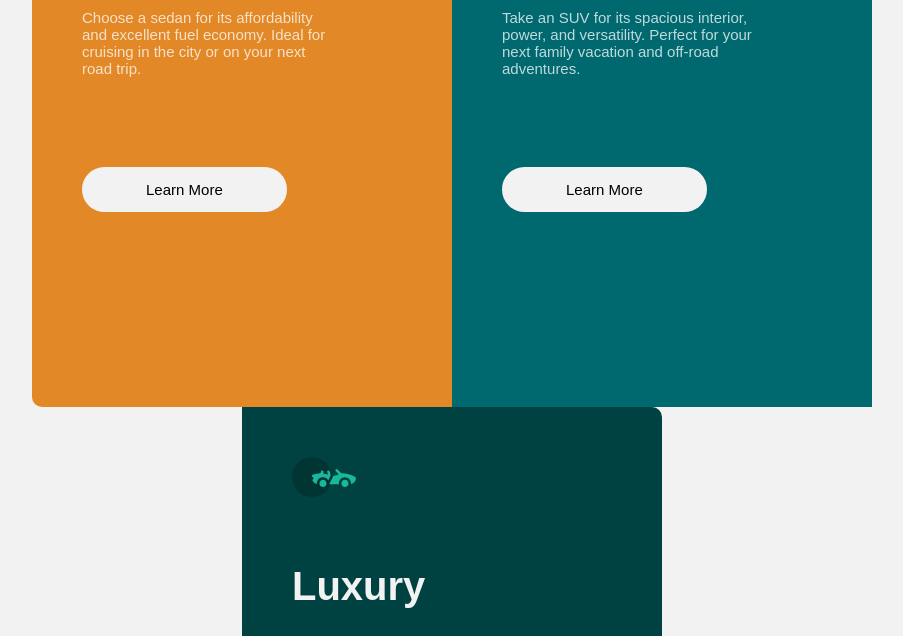
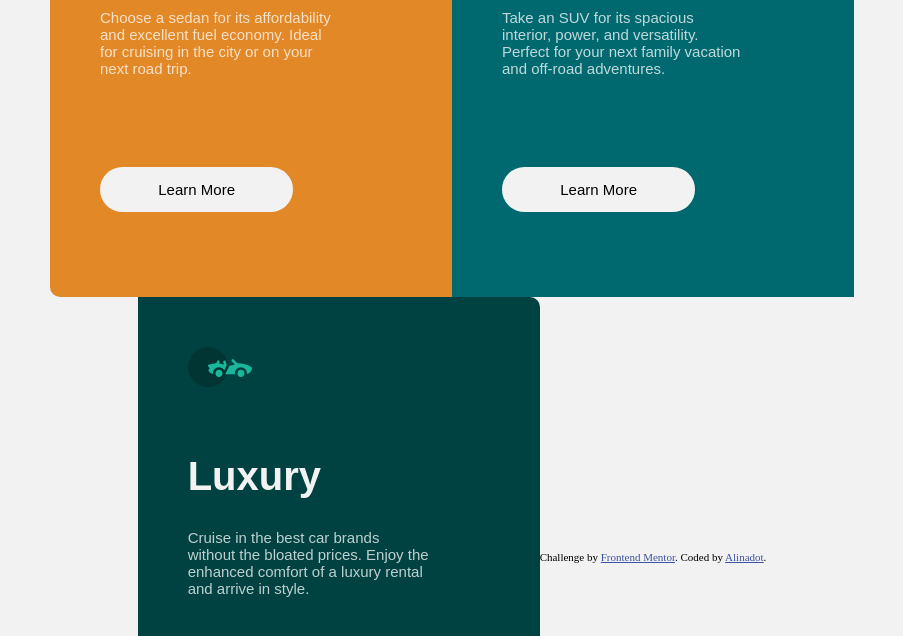
Before and after one commit to Alinadot/3-cards-preview, a plain HTML site: page index.html in a window 1280 px wide. Shown: the part 301-937 px from the top of the page, without its empty margins (188-1091 px from the left). Drawn offline with Linux system fonts and the light colour scheme.

Commit message:
css  container

```diff
--- a/css/styles.css
+++ b/css/styles.css
@@ -32,9 +32,9 @@ p {
 .container-one {
   min-width: 302px;
    display: inline-block;
-   width: 320px;
-   height: 500px;
-   padding: 50px 50px 80px;
+   width: 200px;
+   height: 400px;
+   padding: 50px 50px 70px;
    background-color: hsl(31, 77%, 52%);
  border-radius: 10px 0 0 10px;
 
@@ -42,18 +42,18 @@ p {
 .container-two {
   min-width: 302px;
    display: inline-block;
-   width: 320px;
-   height: 500px;
-   padding: 50px 50px 80px;
+   width: 200px;
+   height: 400px;
+   padding: 50px 50px 70px;
    background-color: hsl(184, 100%, 22%);
 
 }
  .container-three {
    min-width: 302px;
    display: inline-block;
-   width: 320px;
-   height: 500px;
-   padding: 50px 50px 80px;
+   width: 200px;
+   height: 400px;
+   padding: 50px 50px 70px;
    background-color: hsl(179, 100%, 13%);
   border-radius: 0 10px 10px 0;
  }
--- a/index.html
+++ b/index.html
@@ -50,5 +50,9 @@ Take an SUV for its spacious interior, power, and versatility. Perfect for your
    <button class="btn">Learn More</button>
 </div>
   </div>
+  <div class="attribution">
+    Challenge by <a href="https://www.frontendmentor.io?ref=challenge" target="_blank">Frontend Mentor</a>.
+    Coded by <a href="https://github.com/Alinadot/3-cards-preview">Alinadot</a>.
+  </div>
 </body>
 </html>
```
Also changed, not shown: 1 other file.
